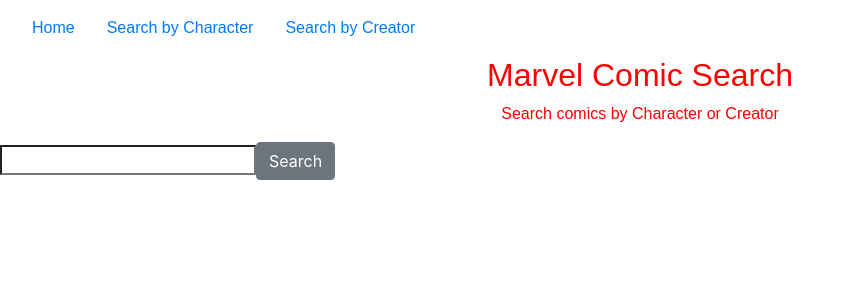
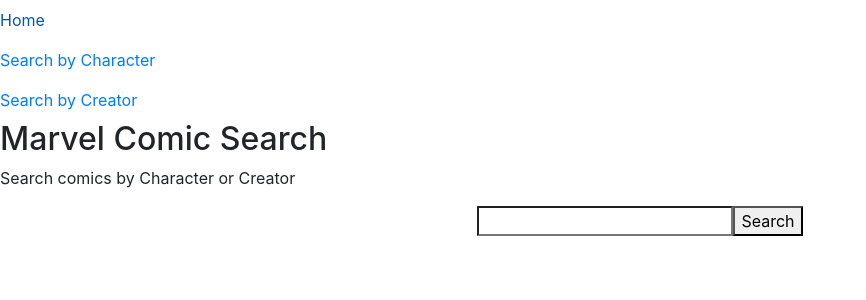
Before and after one commit to maceocodes/marvel, a React (Create React App) app: page /bycreator in a window 1280 px wide. Shown: the top 300 px of the page, without its empty margins (0-866 px from the left). Built offline with nearby package versions, Linux system fonts and the light colour scheme.

Commit message:
stylin on em pt1

```diff
--- a/src/App.css
+++ b/src/App.css
@@ -1,10 +1,12 @@
 /* Header Styles */
 
-.Title h2, p {
-  color: red;
+
+.NavItem {
+  color: black;
+  text-decoration: none;
 }
 
-.Header {
+
+.Search {
   text-align: center;
-  font-family: arial;
 }
--- a/src/App.js
+++ b/src/App.js
@@ -4,12 +4,12 @@
 import Creators from './Creators';
 import Comics from './Comics';
 import Home from './Home';
-import './App.css';
 import {
   BrowserRouter,
   Route,
   Switch
 } from 'react-router-dom';
+import './App.css';
 
 const App = () => {
   return (
--- a/src/Comics.js
+++ b/src/Comics.js
@@ -1,5 +1,4 @@
 import React from 'react';
-import './App.css';
 import Search from  './Search';
 import {
   CardColumns,
@@ -8,6 +7,8 @@
   CardTitle,
   CardText
 } from 'reactstrap';
+import './App.css';
+
 
 class Comics extends React.Component {
   constructor(props) {
--- a/src/Creators.js
+++ b/src/Creators.js
@@ -1,5 +1,4 @@
 import React from 'react';
-import './App.css';
 import Search from './Search';
 import {
   CardColumns,
@@ -8,6 +7,7 @@
   CardTitle,
   CardText
 } from 'reactstrap';
+import './App.css';
 
 
 
--- a/src/Header.js
+++ b/src/Header.js
@@ -1,25 +1,32 @@
 import React from 'react';
 import './App.css';
 import {
+    Collapse,
     Navbar,
+    NavbarToggler,
+    NavbarBrand,
     Nav,
     NavItem,
     NavLink,
     Container,
     Row,
-    Col,
+    Col
      } from 'reactstrap';
-
+import './App.css';
 
 class Header extends React.Component {
+    toggleNavbar() {
+        this.setState({
+            collapsed: !this.state.collapsed
+        });
+    }
     render(props) {
         return (
-            <div className="Header">
+            <div>
                 <div className="Navigation">
-                    <Navbar expand="md">
-                        <Nav pills className="Navigation">
+                        <Nav navbar>
                             <NavItem className="Item1">
-                                    <NavLink href="/">Home</NavLink>
+                                <NavLink href="/">Home</NavLink>
                             </NavItem>
                             <NavItem>
                                 <NavLink className="Link" href="/bycharacter">Search by Character</NavLink>
@@ -28,7 +35,6 @@
                                 <NavLink href="/bycreator">Search by Creator</NavLink>
                             </NavItem>
                         </Nav>
-                    </Navbar>
                 </div>
                 <div className="Title" >
                     <h2>Marvel Comic Search</h2>
--- a/src/Home.js
+++ b/src/Home.js
@@ -1,7 +1,7 @@
 import React from 'react';
-import './App.css';
 import {
  } from 'reactstrap';
+ import './App.css';
 
 
 class Home extends React.Component {
--- a/src/Search.js
+++ b/src/Search.js
@@ -1,6 +1,6 @@
 import React from 'react';
+import { Button } from 'reactstrap';
 import './App.css';
-import { Button } from 'reactstrap';
 
 
 class Search extends React.Component {
@@ -19,13 +19,13 @@
 
     render () {
         return (
-        <div>
+        <div class="Search">
             <input
               type="search"
               value={this.state.value}
               onChange={this.handleChange}
             />
-            <Button color="secondary" onClick={() => this.props.loadComics(this.state.value)}>Search</Button>
+            <button class="Button" onClick={() => this.props.loadComics(this.state.value)}>Search</button>
         </div>
         )
     }
--- a/src/index.js
+++ b/src/index.js
@@ -1,9 +1,10 @@
 import React from 'react';
 import ReactDOM from 'react-dom';
+import 'bootstrap/dist/css/bootstrap.css';
 import './index.css';
 import App from './App';
 import * as serviceWorker from './serviceWorker';
-import 'bootstrap/dist/css/bootstrap.css';
+
 
 
 ReactDOM.render(<App />, document.getElementById('root'));
```
